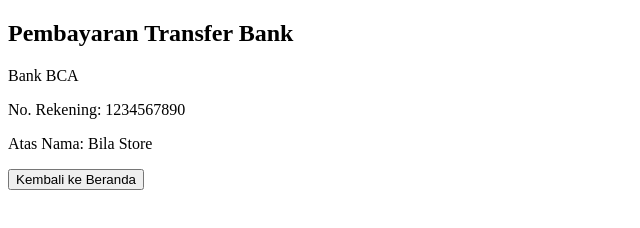
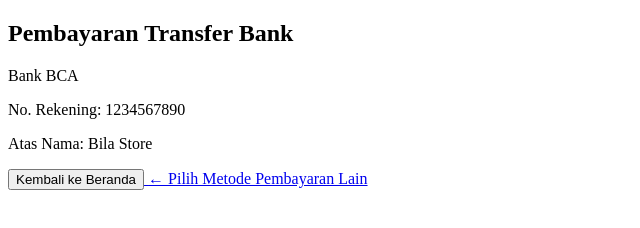
Before and after one commit to aul10854/ecommerc-sederhana-Aulia-Salsabila1, a plain HTML site: page transfer.html in a window 1280 px wide. Shown: the whole page, without its empty margins (0-640 px from the left). Drawn offline with Linux system fonts and the light colour scheme.

Commit message:
Update transfer.html

```diff
--- a/transfer.html
+++ b/transfer.html
@@ -13,6 +13,7 @@
 
 <a href="index.html">
     <button>Kembali ke Beranda</button>
+    <a href="pembayaran.html" class="btn-kembali">← Pilih Metode Pembayaran Lain</a>
 </a>
 
 </body>
```
